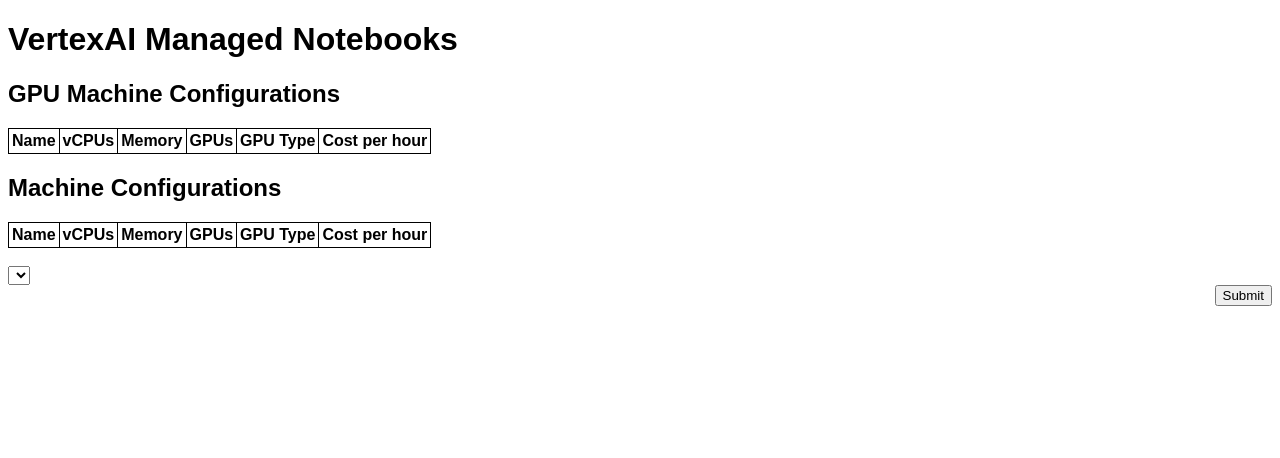
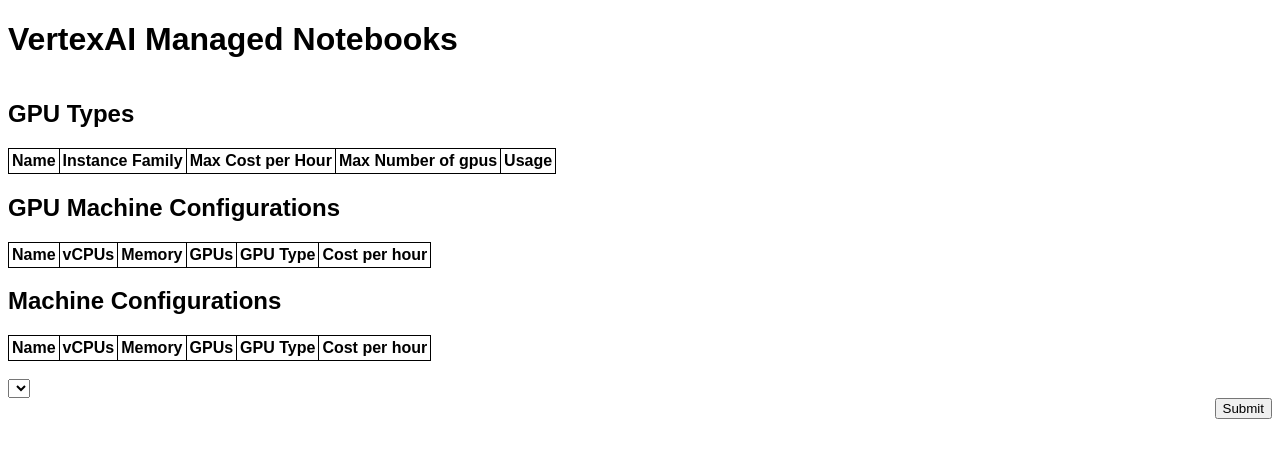
Before and after one commit to lynnlangit/notebook-picker, a Flask app: template notebook-picker/templates/index.html in a window 1280 px wide. Shown: the top 458 px of the page. Run offline with Flask 3, Linux system fonts and the light colour scheme; the template is opened without the code that fills it, so the values that code supplies are empty.

Commit message:
added gpu qty info

```diff
--- a/notebook-picker/app.py
+++ b/notebook-picker/app.py
@@ -184,33 +184,38 @@ machine_configurations = [
 ]
 gpu_types = [
     {
-        "name": "NVIDIA Tesla T4",
+        "name": "NVIDIA Tesla P4",
         "instance_family": "n1",
         "max_cost_per_hour": 0.66,
+        "max_number_of_gpus": 4,
         "usage": "ML Inference, Training, Remote Visualization Workstations, Video Transcoding",
     },
     {
         "name": "NVIDIA T4",
         "instance_family": "n1",
         "max_cost_per_hour": 0.49,
+        "max_number_of_gpus": 4,
         "usage": "ML Inference, Training, Remote Visualization Workstations, Video Transcoding",
     },
     {
         "name": "NVIDIA A100",
         "instance_family": "a2",
         "max_cost_per_hour": 3.93,
+        "max_number_of_gpus": 8,
         "usage": "Large models with massive data tables for ML Training, Inference, HPC, BERT, DLRM",
     },
     {
         "name": "NVIDIA V100",
         "instance_family": "n1",
         "max_cost_per_hour": 2.48,
+        "max_number_of_gpus": 8,
         "usage": "ML Training, Inference, HPC",
     },
     {
         "name": "NVIDIA Tesla P100",
         "instance_family": "n1",
         "max_cost_per_hour": 1.46,
+        "max_number_of_gpus": 8,
         "usage": "ML Training, Inference, HPC, Remote Visualization Workstations",
     },
 ]
@@ -239,7 +244,7 @@ def index():
         else:
             no_gpu_rows.append([row["name"], row["vcpus"], row["memory"], row["gpus"], row["gpu_type"],row["cost_per_hour"]])
     selected_row = machine_configurations[0]
-    return render_template("index.html", gpu_rows=gpu_rows, no_gpu_rows=no_gpu_rows, submit_button_text="Submit", machine_types=machine_configurations, selected_row=selected_row)
+    return render_template("index.html", gpu_types=gpu_types,gpu_rows=gpu_rows, no_gpu_rows=no_gpu_rows, submit_button_text="Submit", machine_types=machine_configurations, selected_row=selected_row)
 
 @app.route("/select", methods=["POST"])
 def select():
--- a/notebook-picker/templates/index.html
+++ b/notebook-picker/templates/index.html
@@ -31,6 +31,31 @@
 <body>
     <h1>VertexAI Managed Notebooks</h1>
     <table>
+        <tr><table>
+            <tr><h2>GPU Types</h2></tr>
+            <tr><table class="table">
+              <thead>
+                <tr>
+                  <th>Name</th>
+                  <th>Instance Family</th>
+                  <th>Max Cost per Hour</th>
+                  <th>Max Number of gpus</th>
+                  <th>Usage</th>
+                </tr>
+              </thead>
+              <tbody>
+                {% for gpu_type in gpu_types %}
+                  <tr>
+                    <td>{{ gpu_type.name }}</td>
+                    <td>{{ gpu_type.instance_family }}</td>
+                    <td>{{ gpu_type.max_cost_per_hour }}</td>
+                    <td>{{ gpu_type.max_number_of_gpus }}</td>
+                    <td>{{ gpu_type.usage }}</td>
+                  </tr>
+                {% endfor %}
+              </tbody>
+            </table></tr>
+    </table></tr>
         <tr><h2>GPU Machine Configurations</h2></tr>
         <tr><table class="table">
             <thead>
@@ -81,6 +106,7 @@
                 {% endfor %}
             </tbody>
         </table></tr>
+
     </table>
         <br>
         <select name="machine_type" id="machine_type">
```
